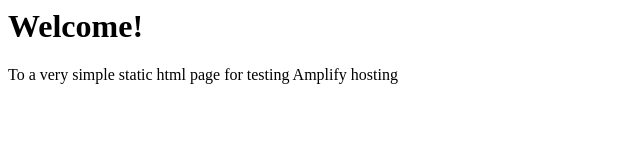
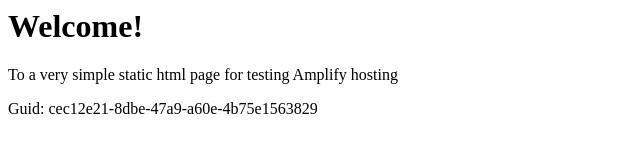
Before and after one commit to aws-aemilia-icn/Github-PR-Commit-Integration-Test-DoNotTouch-v1-preprod-ap-northeast-2, a website: page src/index.html in a window 1280 px wide. Shown: the whole page, without its empty margins (0-640 px from the left). Drawn offline with Linux system fonts and the light colour scheme.

Commit message:
commit from integ tests

```diff
--- a/src/index.html
+++ b/src/index.html
@@ -1,3 +1,5 @@
+
+
 <html lang="en">
 
 <head>
@@ -10,6 +12,6 @@
 <body>
     <h1>Welcome!</h1>
     <p>To a very simple static html page for testing Amplify hosting</p>
-</body>
+    <p>Guid: cec12e21-8dbe-47a9-a60e-4b75e1563829</p></body>
 
 </html>
```
